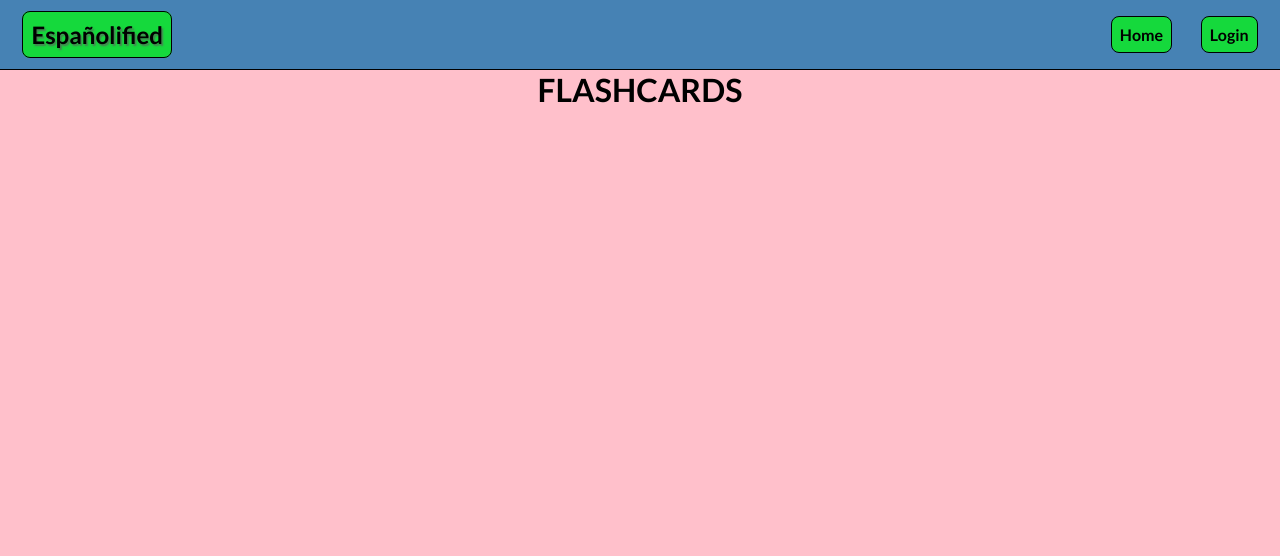
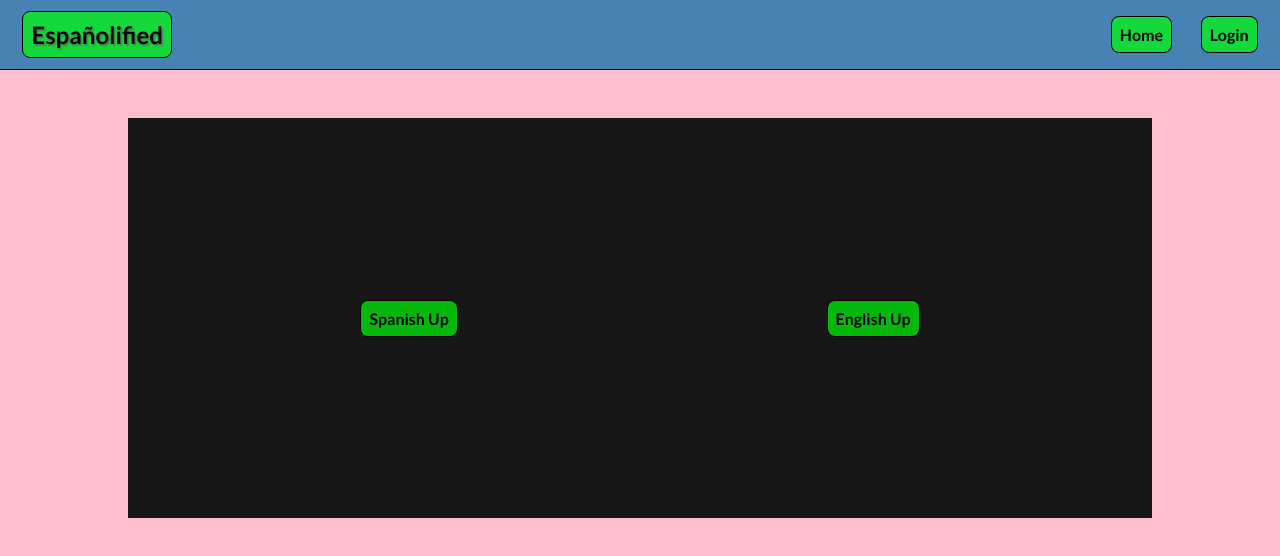
Before and after one commit to moviefan322/spanish-app, a Next.js app in the folder client/: page /flashcards in a window 1280 px wide. Shown: the top 556 px of the page. Built offline with nearby package versions, Linux system fonts and the light colour scheme.

Commit message:
implements basic flashcard functionality

```diff
--- /dev/null
+++ b/client/components/flashcards/flashcard-main.module.css
@@ -0,0 +1,24 @@
+.cardContainer {
+  display: flex;
+  flex-direction: row;
+  align-items: center;
+  justify-content: space-around;
+  height: 400px;
+  width: 80%;
+  padding: 3rem;
+  background-color: rgb(23, 23, 23);
+  margin: 3rem auto;
+}
+
+.cardContainer div {
+  justify-self: center;
+}
+
+.flashcardMain button {
+  background-color: rgba(0, 255, 8, 0.694);
+  padding: 0.5rem;
+  border-radius: 0.5rem;
+  font-weight: 700;
+  border: 1px solid black;
+  color: black;
+}
--- a/client/components/flashcards/flashcard-main.tsx
+++ b/client/components/flashcards/flashcard-main.tsx
@@ -1,11 +1,44 @@
-import React from 'react'
+import React from "react";
+import { useSelector } from "react-redux";
+import { useState } from "react";
+import styles from "./flashcard-main.module.css";
+import SingleFlashcard from "./singleFlashcard";
 
 function FlashcardMain() {
+  const { flashcards } = useSelector((state: any) => state.user);
+  const [showFlashcards, setShowFlashcards] = useState(false);
+  const [sideUp, setSideUp] = useState("");
+
+  console.log(flashcards);
+
+  const setSpanishUpHandler = () => {
+    setSideUp("spanish");
+    setShowFlashcards(true);
+  };
+
+  const setEnglishUpHandler = () => {
+    setSideUp("english");
+    setShowFlashcards(true);
+  };
+
   return (
-    <div>
-      <h1>FLASHCARD PAGE</h1>
+    <div className={styles.flashcardMain}>
+      <div className={styles.cardContainer}>
+        {!showFlashcards ? (
+          <>
+            <div>
+              <button onClick={setSpanishUpHandler}>Spanish Up</button>
+            </div>
+            <div>
+              <button onClick={setEnglishUpHandler}>English Up</button>
+            </div>
+          </>
+        ) : (
+          <SingleFlashcard sideUp={sideUp} flashcards={flashcards} />
+        )}
+      </div>
     </div>
-  )
+  );
 }
 
-export default FlashcardMain
+export default FlashcardMain;
--- /dev/null
+++ b/client/components/flashcards/singleFlashcard.module.css
@@ -0,0 +1,31 @@
+.singleFlashcard {
+  color: white;
+  height: 100%;
+  width: 100%;
+  display: flex;
+  flex-direction: row;
+  justify-content: space-around;
+  align-items: center;
+}
+
+.singleFlashcard div {
+  border: white 1px solid;
+  height: 100%;
+  width: 100%;
+  display: flex;
+  flex-direction: column;
+  justify-content: center;
+}
+
+.singleFlashcard input {
+  width: 60%;
+  align-self: center;
+}
+
+.singleFlashcard button {
+  width: 30%;
+  font-size: 0.7rem;
+  padding: 0.1rem;
+  align-self: center;
+  margin: 0.5rem;
+}
--- /dev/null
+++ b/client/components/flashcards/singleFlashcard.tsx
@@ -0,0 +1,81 @@
+import React, { useEffect } from "react";
+import { useState } from "react";
+import styles from "./singleFlashcard.module.css";
+
+interface singleFlashcardProps {
+  sideUp: string;
+  flashcards: Flashcard[];
+}
+
+interface Flashcard {
+  id: number;
+  english: string;
+  spanish: string;
+  userId: number;
+}
+
+function SingleFlashcard({ sideUp, flashcards }: singleFlashcardProps) {
+  const [currentFlashcard, setCurrentFlashcard] = useState(0);
+  const [userInput, setUserInput] = useState("");
+  const [showSide, setShowSide] = useState("");
+  const [correctAnswer, setCorrectAnswer] = useState("");
+  const [customStyle, setCustomStyle] = useState({
+    backgroundColor: "rgb(23, 23, 23)",
+  });
+
+  useEffect(() => {
+    if (sideUp === "spanish") {
+      setShowSide(flashcards[currentFlashcard].spanish);
+      setCorrectAnswer(flashcards[currentFlashcard].english);
+    } else {
+      setShowSide(flashcards[currentFlashcard].english);
+      setCorrectAnswer(flashcards[currentFlashcard].spanish);
+    }
+  }, [currentFlashcard, sideUp]);
+
+  const onChangeHandler = (e: React.ChangeEvent<HTMLInputElement>) => {
+    setUserInput(e.target.value);
+  };
+
+  const checkAnswer = () => {
+    if (userInput === correctAnswer) {
+      setCustomStyle({ backgroundColor: "green" });
+      setTimeout(() => {
+        setCustomStyle({ backgroundColor: "rgb(23, 23, 23)" });
+        setUserInput("");
+        if (currentFlashcard < flashcards.length - 1) {
+          setCurrentFlashcard((prev) => prev + 1);
+        } else {
+          setCurrentFlashcard(0);
+        }
+      }, 2000);
+    } else {
+      setCustomStyle({ backgroundColor: "red" });
+      setTimeout(() => {
+        setCustomStyle({ backgroundColor: "rgb(23, 23, 23)" });
+        setUserInput("");
+        if (currentFlashcard < flashcards.length - 1) {
+          setCurrentFlashcard((prev) => prev + 1);
+        } else {
+          setCurrentFlashcard(0);
+        }
+      }, 2000);
+    }
+  };
+
+  return (
+    <div className={styles.singleFlashcard} style={customStyle}>
+      <>
+        <div>
+          <p>{showSide}</p>
+        </div>
+        <div>
+          <input type="text" value={userInput} onChange={onChangeHandler} />
+          <button onClick={checkAnswer}>Submit</button>
+        </div>
+      </>
+    </div>
+  );
+}
+
+export default SingleFlashcard;
--- a/client/components/layout/navbar.tsx
+++ b/client/components/layout/navbar.tsx
@@ -10,8 +10,6 @@ function Navbar(): JSX.Element {
   const [user, setUser] = useState<any>({});
 
   const dispatch = useDispatch();
-
-  console.log(state);
 
   useEffect(() => {
     if (!user.isLoggedIn) {
--- a/client/components/layout/statsbar.module.css
+++ b/client/components/layout/statsbar.module.css
@@ -13,6 +13,7 @@
   position: sticky;
   top: 0;
   z-index: 1;
+  margin-bottom: 1rem;
 }
 
 .statsbar strong {
--- a/client/pages/flashcards.tsx
+++ b/client/pages/flashcards.tsx
@@ -1,11 +1,11 @@
 import React from "react";
 import { useSelector } from "react-redux";
+import FlashcardMain from "@/components/flashcards/flashcard-main";
 
 function Flashcards() {
-  const { flashcards } = useSelector((state: any) => state.user);
   return (
     <>
-      <h1>FLASHCARDS</h1>
+      <FlashcardMain />
     </>
   );
 }
```
